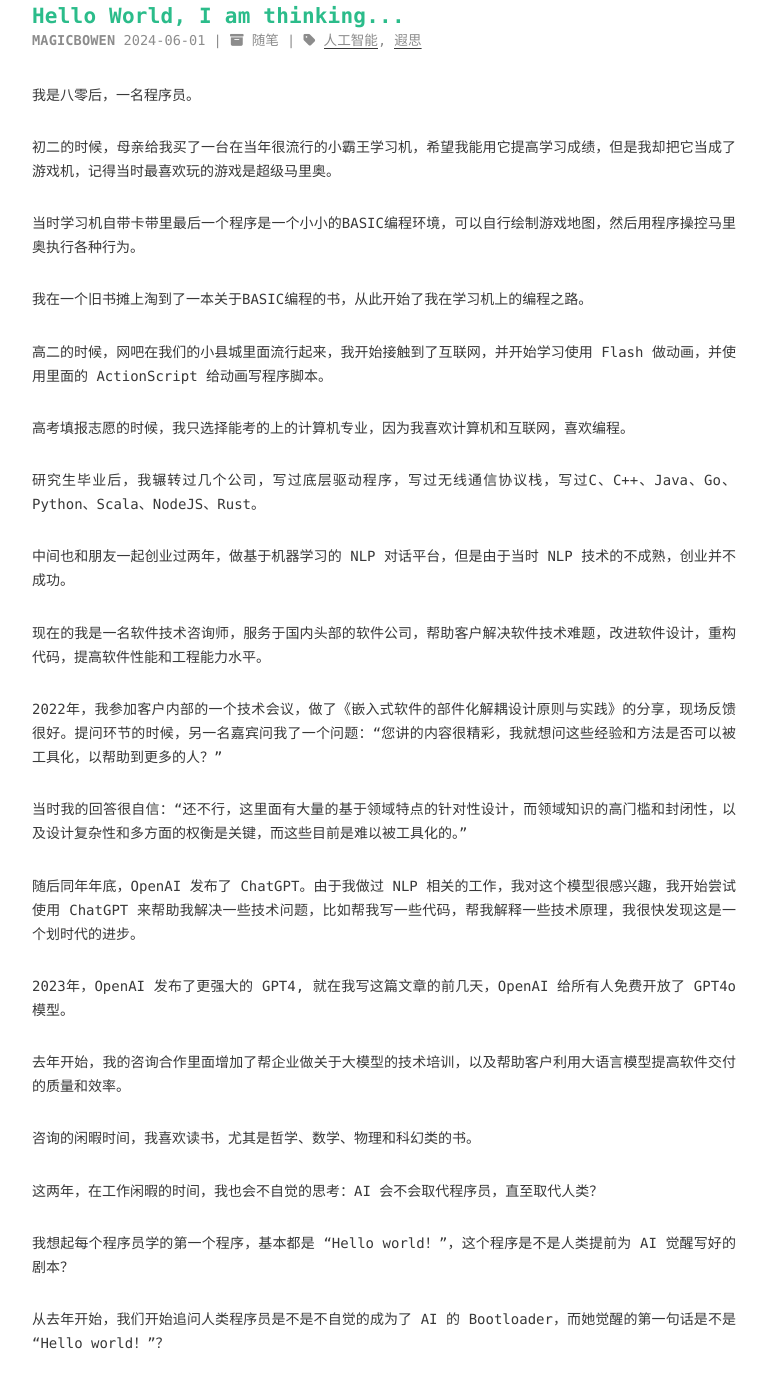
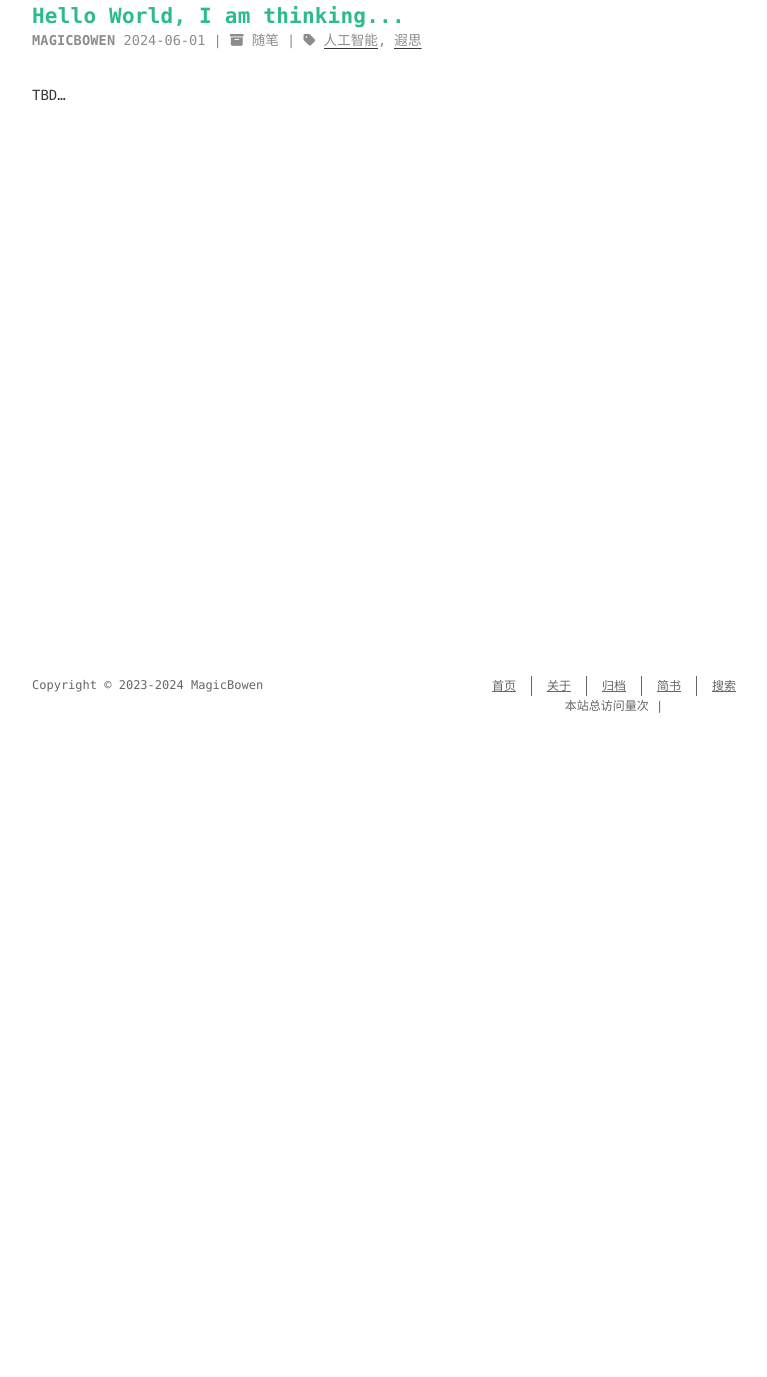
Before and after one commit to MagicBowen/MagicBowen.github.io, a plain HTML site: page 2024/06/01/hello-world/index.html in a window 1280 px wide. Shown: the part 63-1440 px from the top of the page, without its empty margins (256-1023 px from the left). After the commit the page ends 800 px from the top, so only its background shows below. Drawn offline with nearby package versions, Linux system fonts and the light colour scheme; some packages are replaced by stand-ins of ours; a script that the page names is missing; a web font is replaced by a local one.

Commit message:
Site updated: 2024-06-03 22:59:14

```diff
--- a/2024/06/01/hello-world/index.html
+++ b/2024/06/01/hello-world/index.html
@@ -6,15 +6,15 @@
     <meta http-equiv="X-UA-Compatible" content="IE=edge">
     <meta name="HandheldFriendly" content="True">
     <meta name="viewport" content="width=device-width, initial-scale=1, maximum-scale=5" />
-    <meta name="description" content="我是八零后，一名程序员。 初二的时候，母亲给我买了一台在当年很流行的小霸王学习机，希望我能用它提高学习成绩，但是我却把它当成了游戏机，记得当时最喜欢玩的游戏是超级马里奥。 当时学习机自带卡带里最后一个程序是一个小小的BASIC编程环境，可以自行绘制游戏地图，然后用程序操控马里奥执行各种行为。 我在一个旧书摊上淘到了一本关于BASIC编程的书，从此开始了我在学习机上的编程之路。 高二的时候，网吧在我">
+    <meta name="description" content="TBD…">
 <meta property="og:type" content="article">
 <meta property="og:title" content="Hello World, I am thinking...">
 <meta property="og:url" content="https://magicbowen.github.io/2024/06/01/hello-world/index.html">
 <meta property="og:site_name" content="Thoughts Archive">
-<meta property="og:description" content="我是八零后，一名程序员。 初二的时候，母亲给我买了一台在当年很流行的小霸王学习机，希望我能用它提高学习成绩，但是我却把它当成了游戏机，记得当时最喜欢玩的游戏是超级马里奥。 当时学习机自带卡带里最后一个程序是一个小小的BASIC编程环境，可以自行绘制游戏地图，然后用程序操控马里奥执行各种行为。 我在一个旧书摊上淘到了一本关于BASIC编程的书，从此开始了我在学习机上的编程之路。 高二的时候，网吧在我">
+<meta property="og:description" content="TBD…">
 <meta property="og:locale" content="zh_CN">
 <meta property="article:published_time" content="2024-06-01T08:40:59.358Z">
-<meta property="article:modified_time" content="2024-06-03T14:48:06.479Z">
+<meta property="article:modified_time" content="2024-06-03T14:59:07.622Z">
 <meta property="article:author" content="MagicBowen">
 <meta property="article:tag" content="遐思">
 <meta property="article:tag" content="人工智能">
@@ -160,24 +160,7 @@
 
 
   <div class="content e-content" itemprop="articleBody">
-    <p>我是八零后，一名程序员。</p>
-<p>初二的时候，母亲给我买了一台在当年很流行的小霸王学习机，希望我能用它提高学习成绩，但是我却把它当成了游戏机，记得当时最喜欢玩的游戏是超级马里奥。</p>
-<p>当时学习机自带卡带里最后一个程序是一个小小的BASIC编程环境，可以自行绘制游戏地图，然后用程序操控马里奥执行各种行为。</p>
-<p>我在一个旧书摊上淘到了一本关于BASIC编程的书，从此开始了我在学习机上的编程之路。</p>
-<p>高二的时候，网吧在我们的小县城里面流行起来，我开始接触到了互联网，并开始学习使用 Flash 做动画，并使用里面的 ActionScript 给动画写程序脚本。</p>
-<p>高考填报志愿的时候，我只选择能考的上的计算机专业，因为我喜欢计算机和互联网，喜欢编程。</p>
-<p>研究生毕业后，我辗转过几个公司，写过底层驱动程序，写过无线通信协议栈，写过C、C++、Java、Go、Python、Scala、NodeJS、Rust。</p>
-<p>中间也和朋友一起创业过两年，做基于机器学习的 NLP 对话平台，但是由于当时 NLP 技术的不成熟，创业并不成功。</p>
-<p>现在的我是一名软件技术咨询师，服务于国内头部的软件公司，帮助客户解决软件技术难题，改进软件设计，重构代码，提高软件性能和工程能力水平。</p>
-<p>2022年，我参加客户内部的一个技术会议，做了《嵌入式软件的部件化解耦设计原则与实践》的分享，现场反馈很好。提问环节的时候，另一名嘉宾问我了一个问题：“您讲的内容很精彩，我就想问这些经验和方法是否可以被工具化，以帮助到更多的人？”</p>
-<p>当时我的回答很自信：“还不行，这里面有大量的基于领域特点的针对性设计，而领域知识的高门槛和封闭性，以及设计复杂性和多方面的权衡是关键，而这些目前是难以被工具化的。”</p>
-<p>随后同年年底，OpenAI 发布了 ChatGPT。由于我做过 NLP 相关的工作，我对这个模型很感兴趣，我开始尝试使用 ChatGPT 来帮助我解决一些技术问题，比如帮我写一些代码，帮我解释一些技术原理，我很快发现这是一个划时代的进步。</p>
-<p>2023年，OpenAI 发布了更强大的 GPT4, 就在我写这篇文章的前几天，OpenAI 给所有人免费开放了 GPT4o 模型。</p>
-<p>去年开始，我的咨询合作里面增加了帮企业做关于大模型的技术培训，以及帮助客户利用大语言模型提高软件交付的质量和效率。</p>
-<p>咨询的闲暇时间，我喜欢读书，尤其是哲学、数学、物理和科幻类的书。</p>
-<p>这两年，在工作闲暇的时间，我也会不自觉的思考：AI 会不会取代程序员，直至取代人类？</p>
-<p>我想起每个程序员学的第一个程序，基本都是 “Hello world！”，这个程序是不是人类提前为 AI 觉醒写好的剧本？</p>
-<p>从去年开始，我们开始追问人类程序员是不是不自觉的成为了 AI 的 Bootloader，而她觉醒的第一句话是不是 “Hello world！”？</p>
+    <p>TBD…</p>
 
   </div>
 </article>
--- a/search.xml
+++ b/search.xml
@@ -8,7 +8,7 @@
       <link href="/2024/06/01/hello-world/"/>
       <url>/2024/06/01/hello-world/</url>
 
-        <content type="html"><![CDATA[<p>我是八零后，一名程序员。</p><p>初二的时候，母亲给我买了一台在当年很流行的小霸王学习机，希望我能用它提高学习成绩，但是我却把它当成了游戏机，记得当时最喜欢玩的游戏是超级马里奥。</p><p>当时学习机自带卡带里最后一个程序是一个小小的BASIC编程环境，可以自行绘制游戏地图，然后用程序操控马里奥执行各种行为。</p><p>我在一个旧书摊上淘到了一本关于BASIC编程的书，从此开始了我在学习机上的编程之路。</p><p>高二的时候，网吧在我们的小县城里面流行起来，我开始接触到了互联网，并开始学习使用 Flash 做动画，并使用里面的 ActionScript 给动画写程序脚本。</p><p>高考填报志愿的时候，我只选择能考的上的计算机专业，因为我喜欢计算机和互联网，喜欢编程。</p><p>研究生毕业后，我辗转过几个公司，写过底层驱动程序，写过无线通信协议栈，写过C、C++、Java、Go、Python、Scala、NodeJS、Rust。</p><p>中间也和朋友一起创业过两年，做基于机器学习的 NLP 对话平台，但是由于当时 NLP 技术的不成熟，创业并不成功。</p><p>现在的我是一名软件技术咨询师，服务于国内头部的软件公司，帮助客户解决软件技术难题，改进软件设计，重构代码，提高软件性能和工程能力水平。</p><p>2022年，我参加客户内部的一个技术会议，做了《嵌入式软件的部件化解耦设计原则与实践》的分享，现场反馈很好。提问环节的时候，另一名嘉宾问我了一个问题：“您讲的内容很精彩，我就想问这些经验和方法是否可以被工具化，以帮助到更多的人？”</p><p>当时我的回答很自信：“还不行，这里面有大量的基于领域特点的针对性设计，而领域知识的高门槛和封闭性，以及设计复杂性和多方面的权衡是关键，而这些目前是难以被工具化的。”</p><p>随后同年年底，OpenAI 发布了 ChatGPT。由于我做过 NLP 相关的工作，我对这个模型很感兴趣，我开始尝试使用 ChatGPT 来帮助我解决一些技术问题，比如帮我写一些代码，帮我解释一些技术原理，我很快发现这是一个划时代的进步。</p><p>2023年，OpenAI 发布了更强大的 GPT4, 就在我写这篇文章的前几天，OpenAI 给所有人免费开放了 GPT4o 模型。</p><p>去年开始，我的咨询合作里面增加了帮企业做关于大模型的技术培训，以及帮助客户利用大语言模型提高软件交付的质量和效率。</p><p>咨询的闲暇时间，我喜欢读书，尤其是哲学、数学、物理和科幻类的书。</p><p>这两年，在工作闲暇的时间，我也会不自觉的思考：AI 会不会取代程序员，直至取代人类？</p><p>我想起每个程序员学的第一个程序，基本都是 “Hello world！”，这个程序是不是人类提前为 AI 觉醒写好的剧本？</p><p>从去年开始，我们开始追问人类程序员是不是不自觉的成为了 AI 的 Bootloader，而她觉醒的第一句话是不是 “Hello world！”？</p>]]></content>
+        <content type="html"><![CDATA[<p>TBD…</p>]]></content>
 
 
       <categories>
```
